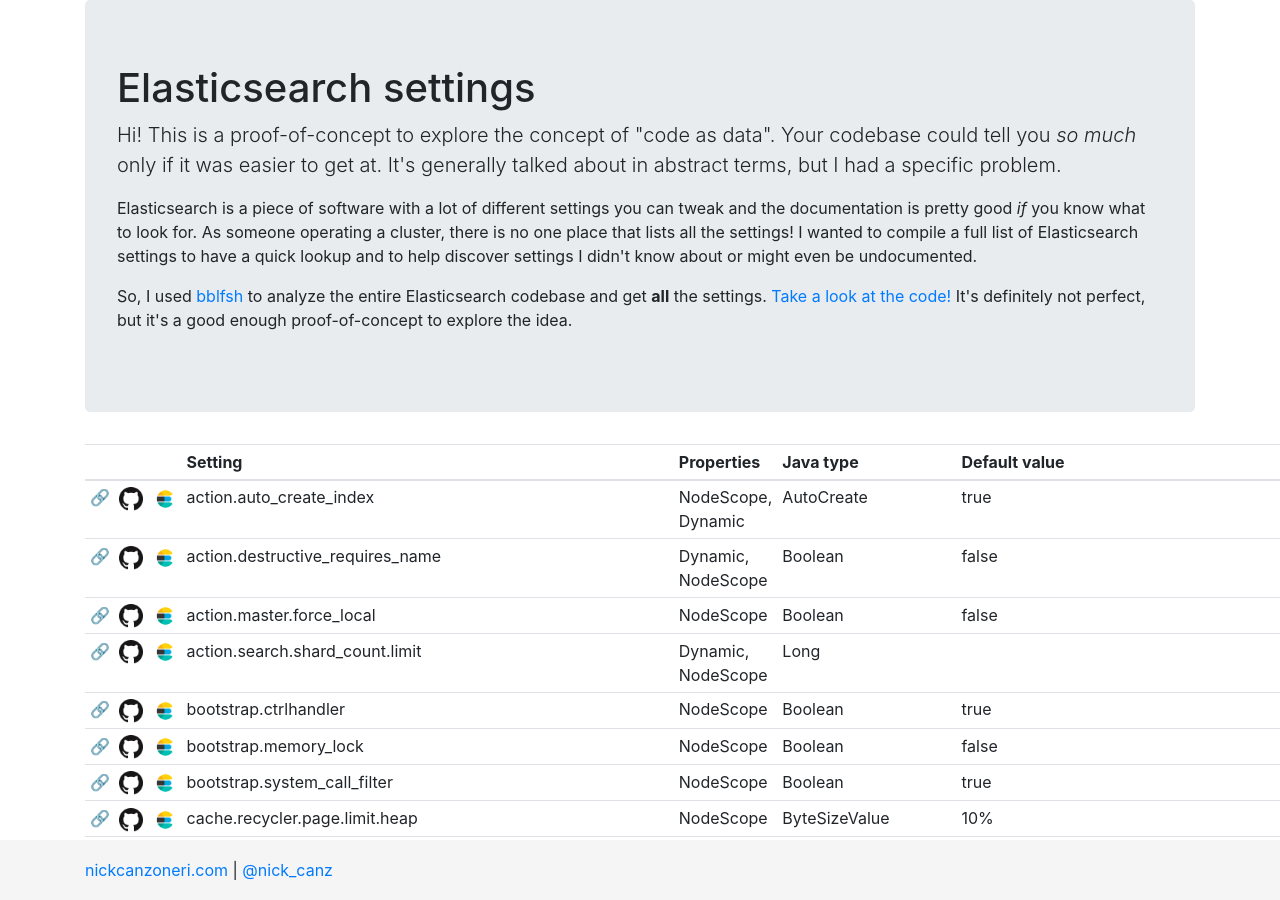
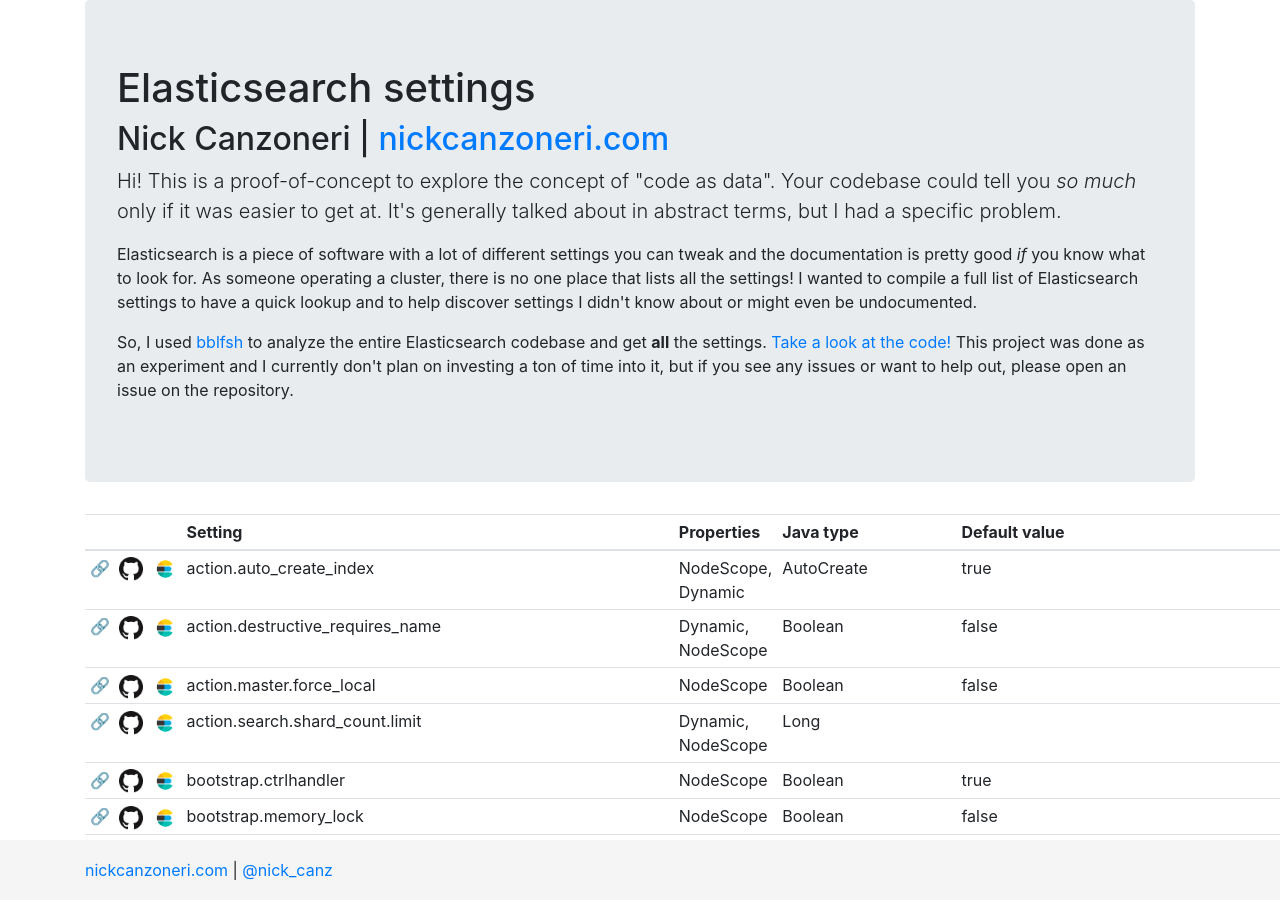
Before and after one commit to nickcanz/nickcanz.github.com, a Jekyll site: the page elasticsearch-settings/index.html, which Jekyll copies as it is, in a window 1280 px wide and 900 px high. Built offline with Jekyll 4.4.1, drawn with Linux system fonts in a browser that asks for light colours.

Commit message:
Add more explanation

```diff
--- a/elasticsearch-settings/index.html
+++ b/elasticsearch-settings/index.html
@@ -34,9 +34,10 @@
     <div class="container">
       <div class="jumbotron">
         <h1>Elasticsearch settings</h1>
+        <h2>Nick Canzoneri | <a href="https://nickcanzoneri.com">nickcanzoneri.com</a></h2>
         <p class="lead">Hi! This is a proof-of-concept to explore the concept of "code as data". Your codebase could tell you <em>so much</em> only if it was easier to get at. It's generally talked about in abstract terms, but I had a specific problem.</p>
         <p>Elasticsearch is a piece of software with a lot of different settings you can tweak and the documentation is pretty good <em>if</em> you know what to look for. As someone operating a cluster, there is no one place that lists all the settings! I wanted to compile a full list of Elasticsearch settings to have a quick lookup and to help discover settings I didn't know about or might even be undocumented.</p>
-        <p>So, I used <a href="https://bblf.sh">bblfsh</a> to analyze the entire Elasticsearch codebase and get <strong>all</strong> the settings. <a href="https://github.com/nickcanz/elasticsearch-bblfsh">Take a look at the code!</a> It's definitely not perfect, but it's a good enough proof-of-concept to explore the idea.</p>
+        <p>So, I used <a href="https://bblf.sh">bblfsh</a> to analyze the entire Elasticsearch codebase and get <strong>all</strong> the settings. <a href="https://github.com/nickcanz/elasticsearch-bblfsh">Take a look at the code!</a> This project was done as an experiment and I currently don't plan on investing a ton of time into it, but if you see any issues or want to help out, please open an issue on the repository.</p>
       </div>
 
       <section id="settings-list">
```
